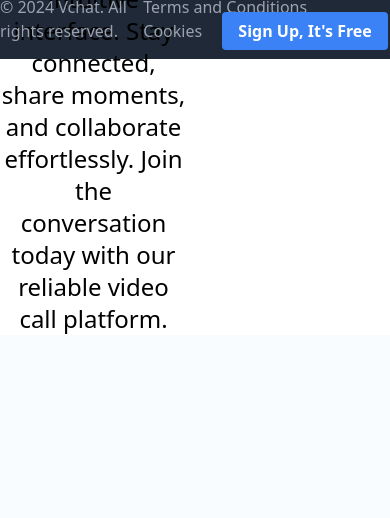
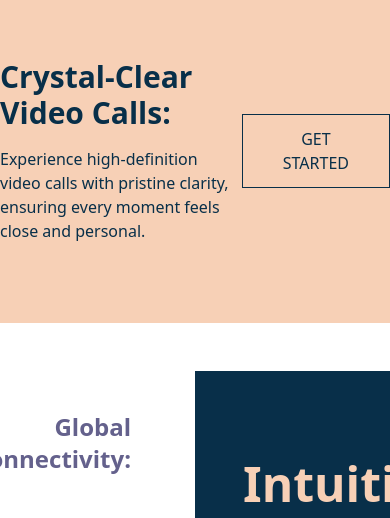
Before and after one commit to Vivekroy286/demochat, a Django app: page / in a window 390 px wide; the page is wider, and only the part inside the window is pictured. Shown: the part 1009-1527 px from the top of that part. Before the commit the page ends 1343 px from the top of that part, so only its background shows below. Run offline with Django 5.2, Linux system fonts and the light colour scheme; style sheets or scripts are compiled from the project's sources; some libraries are stand-ins or nearby versions.

Commit message:
updateinuiindex

```diff
--- a/vchat/base/templates/index.html
+++ b/vchat/base/templates/index.html
@@ -9,66 +9,143 @@
     <meta http-equiv="X-UA-Compatible" content="ie=edge">
     <script src="https://cdn.tailwindcss.com"></script> {% tailwind_css %}
     <title>Vchat</title>
+</head>
 
 
 <body>
-        <header class="bg-gray-900 text-white flex items-center justify-between py-4 px-6">
-            <!-- Logo -->
-            <div class="flex items-center">
+    <header class="bg-gray-900 text-white flex items-center justify-between py-4 px-6 md:px-12">
+        <!-- Logo and Title -->
+        <div class="sm:flex items-center">
             <img src="https://img.freepik.com/free-psd/3d-circle-with-vimeo-logo-isolated-transparent-background_125540-3734.jpg?t=st=1718780291~exp=1718783891~hmac=bda798db48a764b20f76eb053971a347221002f32f86f3e0523ac25f980f1eb2&w=740" alt="Logo" class="h-8 mr-2">
             <h1 class="text-lg font-semibold text-blue-700">Vchat</h1>
         </div>
 
-            <!-- Navigation -->
-            <nav class="flex items-center">
-                <ul class="flex space-x-4">
-                    <li><a href="#" class="hover:text-gray-300">Home</a></li>
-                    <li><a href="#" class="hover:text-gray-300">About</a></li>
-                    <li><a href="#" class="hover:text-gray-300">Services</a></li>
-                    <li><a href="#" class="hover:text-gray-300">Contact</a></li>
-                </ul>
+        <!-- Navigation Links -->
+        <nav class="sm:flex  items-center px-8 space-x-8">
+            <a href="#" class="hover:text-gray-300">Home</a>
+            <a href="#" class="hover:text-gray-300">About</a>
+            <a href="#" class="hover:text-gray-300">Services</a>
+            <a href="#" class="hover:text-gray-300">Contact</a>
         </nav>
 
         <!-- Buttons -->
-            <div class="flex items-center space-x-4">
-                <a href="{% url 'login' %}" <button class="bg-blue-500 hover:bg-blue-600 text-white px-4 py-2 rounded">Sign In</button></a>
-                <a href="{% url 'register' %}" <button class="bg-gray-300 hover:bg-gray-400 text-gray-800 px-4 py-2 rounded">Sign Up, It's Free</button></a>
+        <div class="flex items-center md:ml-auto space-x-4">
+            <a href="{% url 'login' %}" class="flex md:inline-block bg-blue-500 hover:bg-blue-600 text-white px-4 py-2 rounded">Sign
+                In</a>
+            <a href="{% url 'register' %}" class="flex md:inline-block bg-gray-300 hover:bg-gray-400 text-gray-800 px-4 py-2 rounded">Sign
+                Up, It's Free</a>
+
         </div>
     </header>
-        <div class="flex h-screen bg-gradient-to-r from-sky-100 to-sky-400 justify-center ">
-            <div class="container mx-auto mt-8">
-                <h2 class="text-5xl font-serif text-center mt-25">Welcome to Our Vchat Website</h2>
-                <h1 class="w-1/2 text-4xl font-semibold text-center mt-10">Bringing people closer, no matter the distance.</h1>
-                <div class="flex">
-                    <div class="w-1/2 text-2xl font-thin text-center mt-14">
-                        <!-- Left half content goes here -->
-                        <p>Experience seamless video calls with crystal-clear quality. Connect with friends, family, or colleagues from anywhere in the world. Enjoy hassle-free setup and intuitive interface. Stay connected, share moments, and collaborate
-                            effortlessly. Join the conversation today with our reliable video call platform.</p>
+
+    <div class="w-screen h-screen overflow-hidden relative before:block before:absolute before:bg-black before:h-full before:w-full before:top-0 before:left-0 before:z-10 before:opacity-30">
+
+        <img src="https://picsum.photos/seed/picsum/1900/850" class="absolute top-0 left-0 min-h-full ob" alt="">
+        <div class="relative z-20 max-w-screen-lg mx-auto grid grid-cols-12 h-full items-center">
+            <div class="col-span-6">
+                <span class="uppercase text-white text-xs font-bold mb-2 block">Welcome to Our Vchat Website</span>
+                <h1 class="text-white font-extrabold text-5xl mb-8">Bringing people closer, no matter the distance.</h1>
+                <p class="text-stone-100 text-base">
+                    Experience seamless video calls with crystal-clear quality. Connect with friends, family, or colleagues from anywhere in the world. Enjoy hassle-free setup and intuitive interface. Stay connected, share moments, and collaborate effortlessly. Join the
+                    conversation today with our reliable video call platform.
+                </p>
+                <button class="mt-8 text-white uppercase py-4 text-base font-light px-10 border border-white hover:bg-white hover:bg-opacity-10">Get started</button>
             </div>
-                    <div class="w-1/2 rounded-lg overflow-hidden  md:mt-0 ml-4 md:ml-16 ">
-                        <!-- Right half content goes here -->
-                        <img src="https://media.istockphoto.com/id/1404293231/photo/african-american-business-woman-sits-in-front-of-a-computer-screen-talks-via-video-link-with.jpg?s=1024x1024&w=is&k=20&c=Z-wkcNvujHDo22H6YJY4dD8sjRLUexfOwb2R2NTS8nI=" alt="Image" class="max-h-fit h-auto rounded-lg">
+        </div>
+    </div>
+    <div class="bg-[#f7d0b6] py-20">
+        <div class="max-w-screen-lg mx-auto flex justify-between items-center">
+            <div class="max-w-xl">
+                <h2 class="font-black text-sky-950 text-3xl mb-4">Crystal-Clear Video Calls:</h2>
+                <p class="text-base text-sky-950">Experience high-definition video calls with pristine clarity, ensuring every moment feels close and personal.</p>
+            </div>
+            <button class="text-sky-950 uppercase py-3 text-base px-10 border border-sky-950 hover:bg-sky-950 hover:bg-opacity-10">Get started</button>
+        </div>
+    </div>
+    <div class="py-12 relative overflow-hidden bg-white">
+        <div class="grid grid-cols-2 max-w-screen-lg mx-auto">
+            <div class="w-full flex flex-col items-end pr-16">
+                <h2 class="text-[#64618C] font-bold text-2xl max-w-xs text-right mb-12 mt-10">Global Connectivity:</h2>
+                <div class="h-full mt-auto overflow-hidden relative">
+                    <img src="https://picsum.photos/800/600" class="h-full w-full object-contain" alt="">
+                </div>
+            </div>
+
+            <div class="py-20 bg-slate-100 relative before:absolute before:h-full before:w-screen before:bg-sky-950 before:top-0 before:left-0">
+                <div class="relative z-20 pl-12">
+                    <h2 class="text-[#f7d0b6] font-black text-5xl leading-snug mb-10">Intuitive Interface: <br>to help you</h2>
+                    <p class="text-white text-sm">
+                        Enjoy hassle-free setup and navigation, making it easy for anyone to join and participate in conversations.
+
+
+                    </p>
+                    <button class="mt-8 text-white uppercase py-3 text-sm px-10 border border-white hover:bg-white hover:bg-opacity-10">Talk with expert</button>
                 </div>
             </div>
         </div>
     </div>
+
+    <div class="py-4 relative overflow-hidden bg-white">
+        <div class="grid grid-cols-2 max-w-screen-lg mx-auto">
+
+
+            <div class="py-20 bg-slate-100 relative before:absolute before:h-full before:w-screen before:bg-[#f7d0b6] before:top-0 before:right-0">
+                <div class="relative z-20 pl-12">
+                    <h2 class="text-sky-950 font-black text-5xl leading-snug mb-10">Secure and Reliable: <br>to help you</h2>
+                    <p class="text-sky-950 text-sm">
+                        Your privacy and security are our top priorities. Rest assured, Vchat provides a safe environment for all your interactions.
+                    </p>
+                    <button class="mt-8 text-sky-950 uppercase py-3 text-sm px-10 border border-sky-950 hover:bg-white hover:bg-opacity-10">Talk with expert</button>
+                </div>
+            </div>
+            <div class="w-full flex flex-col pl-16">
+                <h2 class="text-[#64618C] font-bold text-2xl max-w-xs text-left mb-12 mt-10">Join the Conversation Today</h2>
+                <div class="h-full mt-auto overflow-hidden relative">
+                    <img src="https://picsum.photos/800/600" class="h-full w-full object-contain" alt="">
+                </div>
+            </div>
+
+        </div>
+    </div>
+
+    <div class="py-12 relative overflow-hidden bg-white">
+        <div class="grid grid-cols-2 max-w-screen-lg mx-auto">
+            <div class="w-full flex flex-col items-end pr-16">
+                <h2 class="text-[#64618C] font-bold text-2xl max-w-xs text-right mb-12 mt-10">Connect, Communicate, Collaborate—Vchat: Your Gateway to Global Connectivity.</h2>
+                <div class="h-full mt-auto overflow-hidden relative">
+                    <img src="https://picsum.photos/800/600" class="h-full w-full object-contain" alt="">
+                </div>
+            </div>
+
+            <div class="py-20 bg-slate-100 relative before:absolute before:h-full before:w-screen before:bg-sky-950 before:top-0 before:left-0">
+                <div class="relative z-20 pl-12">
+                    <h2 class="text-[#f7d0b6] font-black text-5xl leading-snug mb-10">Why Choose Vchat?<br>to help you</h2>
+                    <p class="text-white text-sm">
+                        Vchat is more than just a video call platform. It's a gateway to meaningful connections, where every interaction counts. Whether you're catching up with friends, collaborating on projects, or hosting virtual gatherings, Vchat empowers you to stay connected
+                        and share moments, seamlessly.
+                    </p>
+                    <button class="mt-8 text-white uppercase py-3 text-sm px-10 border border-white hover:bg-white hover:bg-opacity-10">Talk with expert</button>
+                </div>
+            </div>
+        </div>
+    </div>
+
     <footer class="bg-gray-800 py-4">
-            <div class="container mx-auto flex items-center justify-between text-gray-400">
+        <div class="sm:flex container mx-auto  items-center justify-between text-gray-400">
             <div>
                 <p>&copy; 2024 Vchat. All rights reserved.</p>
             </div>
             <div>
-                    <a href="#" class="mr-4">Terms and Conditions</a>
-                    <a href="#" class="mr-4">Cookies</a>
-                    <a href="{% url 'register' %}" <button class="bg-blue-500 hover:bg-blue-600 text-white font-bold py-2 px-4 rounded">Sign Up, It's Free</button></a>
+                <a href="#" class=" mr-4">Terms and Conditions</a>
+                <a href="#" class=" mr-4">Cookies</a>
+                <a href="{% url 'register' %}" class="bg-blue-500 hover:bg-blue-600 text-white font-bold py-2 px-4 rounded">Sign Up, It's Free</a>
             </div>
         </div>
     </footer>
 
+    {% tailwind_css %}
+</body>
 
-        {% tailwind_css %}
 
-    </body>
-</head>
 
 </html>
```
Also changed, not shown: vchat/db.sqlite3. Lines whose indentation alone changed are shown as unchanged.
